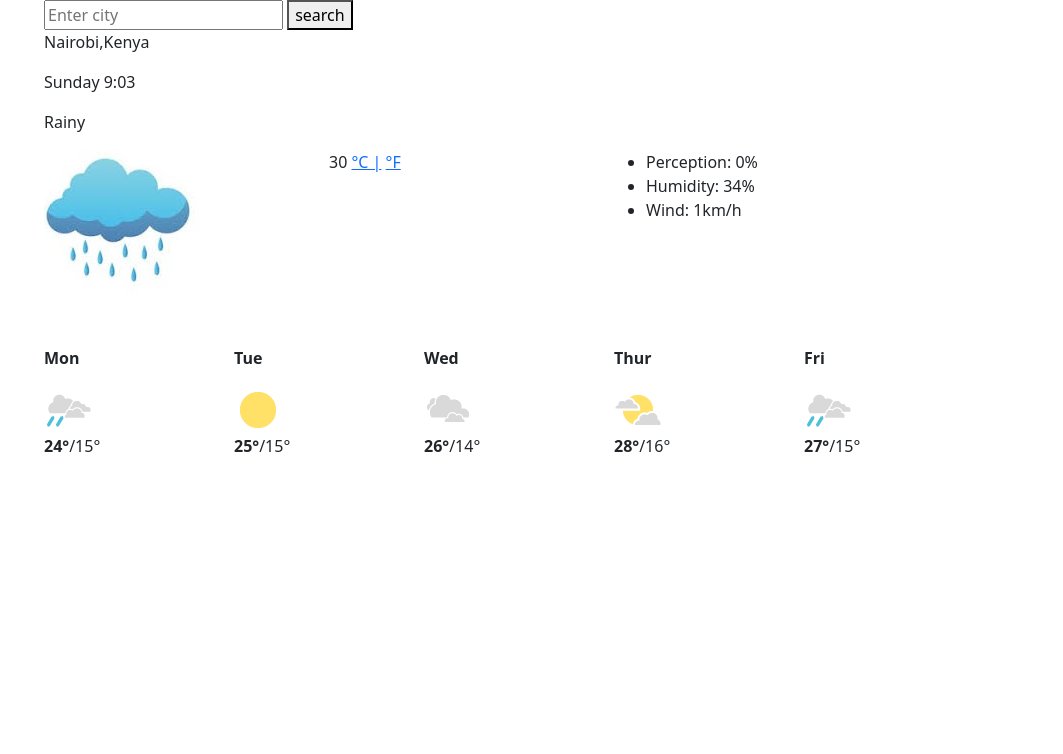
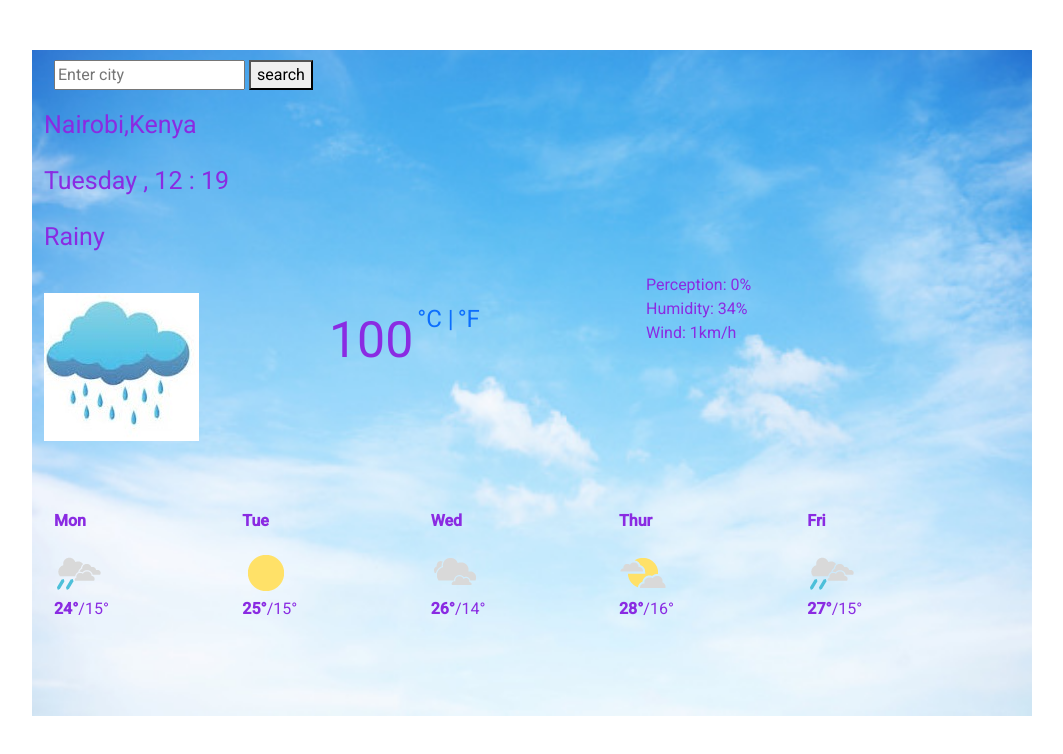
Before and after one commit to T-erry/conversion, a plain HTML site: page index.html in a window 1280 px wide. Both pictures are taken after a click on the link "°C |". Shown: the whole page, without its empty margins (38-1101 px from the left). Drawn offline with nearby package versions, Linux system fonts and the light colour scheme.

Commit message:
created the conversion

```diff
--- a/index.html
+++ b/index.html
@@ -96,5 +96,6 @@
         </div>
       </div>
     </div>
+    <script src="script.js"></script>
   </body>
 </html>
--- /dev/null
+++ b/script.js
@@ -0,0 +1,49 @@
+let days = [
+  "Sunday",
+  "Monday",
+  "Tuesday",
+  "Wednesday",
+  "Thusday",
+  "Friday",
+  "Saturday",
+];
+let currentTime = new Date();
+let dayNow = currentTime.getDay();
+let hours = currentTime.getHours();
+if (hours < 10) {
+  hours = `0${hours}`;
+}
+let minutes = currentTime.getMinutes();
+if (minutes < 10) {
+  minutes = `0${minutes}`;
+}
+let currentTimeNow = document.querySelector("#current-time");
+currentTimeNow.innerHTML = `${days[dayNow]} ,  ${hours} : ${minutes}`;
+// challlenge 2
+function search(event) {
+  event.preventDefault();
+  let cityInput = document.querySelector("#city-input");
+  console.log(cityInput.value);
+  let city = document.querySelector("#cities");
+  city.innerHTML = `${cityInput.value}`;
+}
+
+let form = document.querySelector("#search-input");
+form.addEventListener("submit", search);
+// challenge 3
+
+function celsiusTemp() {
+  let celsiusTemperature = 100;
+  let degreesCelsius = document.querySelector("#degrees");
+  degreesCelsius.innerHTML = `${celsiusTemperature}`;
+}
+let tempCelsius = document.querySelector("#celsius");
+tempCelsius.addEventListener("click", celsiusTemp);
+
+function fahrenheitTemp() {
+  let fahrenheitTemperature = 50;
+  let degreesCelsius = document.querySelector("#degrees");
+  degreesCelsius.innerHTML = `${fahrenheitTemperature}`;
+}
+let tempFahrenheit = document.querySelector("#fahrenheit");
+tempFahrenheit.addEventListener("click", fahrenheitTemp);
--- a/style.css
+++ b/style.css
@@ -0,0 +1,42 @@
+.container {
+  background-image: url(/images/sky.jpg);
+  background-repeat: no-repeat;
+  background-size: 1000px;
+  width: 100vw;
+  height: 100vw;
+  margin: 50px;
+  color: blueviolet;
+  font-family: "Roboto", sans-serif;
+}
+.header {
+  padding: 10px;
+}
+.current {
+  padding-top: 5px;
+  font-size: 25px;
+  font-weight: 800px;
+  line-height: 1.6;
+  font-family: "Roboto", sans-serif;
+}
+.today-forecast {
+  padding: 20px;
+}
+.links a {
+  text-decoration: none;
+  font-size: 24px;
+}
+
+.links p {
+  font-size: 30px;
+}
+.links #degrees {
+  font-size: 50px;
+  position: relative;
+  bottom: -30px;
+}
+ul {
+  list-style-type: none;
+}
+.week-forecast {
+  margin-left: 10px;
+}
```
